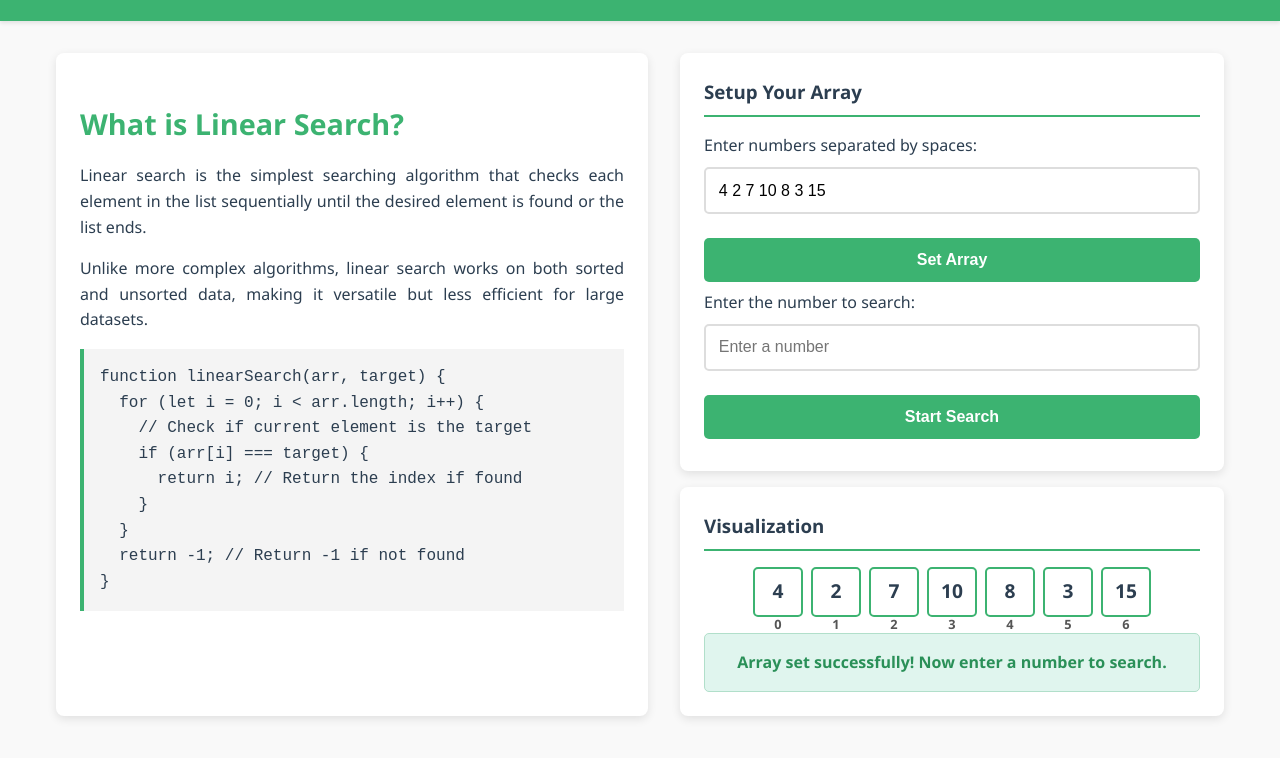
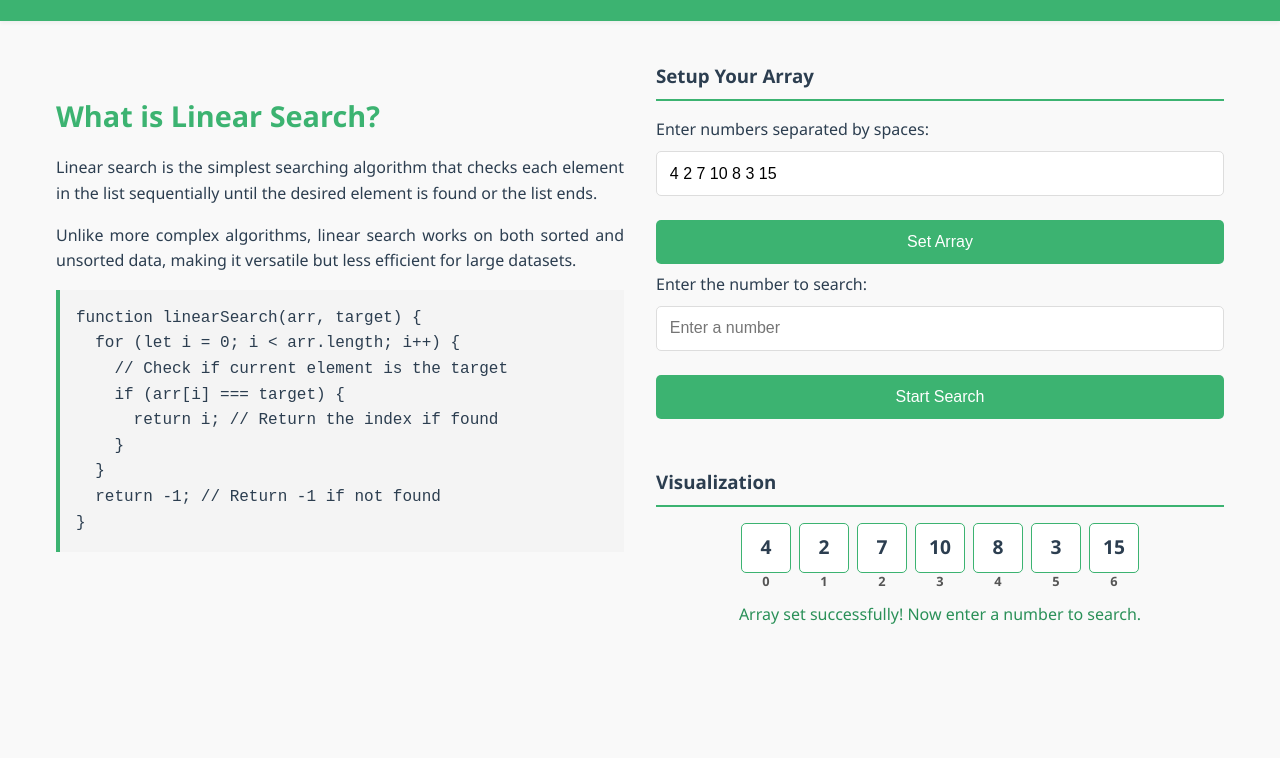
Before and after one commit to jezielmeniano/LinearSearch, a plain HTML site: page index.html in a window 1280 px wide. Shown: the part 106-864 px from the top of the page. After the commit the page ends 818 px from the top, so only its background shows below. Drawn offline with Linux system fonts and the light colour scheme.

Commit message:
Update index.html

```diff
--- a/index.html
+++ b/index.html
@@ -12,7 +12,7 @@
             --light-mint: #e0f5ee;
             --light: #ecf0f1;
             --dark: #34495e;
-            --shadow: rgba(0, 0, 0, 0.1);
+            --shadow: rgba(0, 0, 0, 0.05);
         }
 
         * {
@@ -80,10 +80,7 @@
         .info-section {
             flex: 1;
             min-width: 300px;
-            background: white;
-            border-radius: 8px;
-            padding: 1.5rem;
-            box-shadow: 0 3px 10px var(--shadow);
+            padding: 1rem 0;
         }
 
         .info-section p {
@@ -106,17 +103,14 @@
             min-width: 300px;
             display: flex;
             flex-direction: column;
-            gap: 1rem;
+            gap: 1.5rem;
         }
 
-        .input-box, .output-box {
-            background: white;
-            border-radius: 8px;
-            padding: 1.5rem;
-            box-shadow: 0 3px 10px var(--shadow);
+        .input-area, .output-area {
+            padding: 0.5rem 0;
         }
 
-        .input-box h3, .output-box h3 {
+        h3 {
             color: var(--primary);
             margin-bottom: 1rem;
             padding-bottom: 0.5rem;
@@ -127,7 +121,7 @@
             width: 100%;
             padding: 0.8rem;
             margin: 0.5rem 0 1rem;
-            border: 2px solid #ddd;
+            border: 1px solid #ddd;
             border-radius: 5px;
             font-size: 1rem;
             transition: border-color 0.3s;
@@ -145,7 +139,7 @@
             padding: 0.8rem 1.5rem;
             border-radius: 5px;
             font-size: 1rem;
-            font-weight: 600;
+            font-weight: 500;
             cursor: pointer;
             transition: all 0.3s;
             display: block;
@@ -156,7 +150,7 @@
         button:hover {
             background: #2a9058;
             transform: translateY(-2px);
-            box-shadow: 0 3px 5px var(--shadow);
+            box-shadow: 0 2px 4px var(--shadow);
         }
 
         /* Array visualization */
@@ -175,7 +169,7 @@
             align-items: center;
             justify-content: center;
             background: white;
-            border: 2px solid var(--mint);
+            border: 1px solid var(--mint);
             border-radius: 5px;
             font-weight: bold;
             font-size: 1.2rem;
@@ -207,8 +201,8 @@
         }
 
         #message {
-            font-weight: bold;
-            padding: 1rem;
+            font-weight: 500;
+            padding: 0.8rem;
             margin-top: 1rem;
             text-align: center;
             border-radius: 5px;
@@ -216,21 +210,15 @@
         }
 
         #message.success {
-            background: #d4edda;
             color: #155724;
-            border: 1px solid #c3e6cb;
         }
 
         #message.error {
-            background: #f8d7da;
             color: #721c24;
-            border: 1px solid #f5c6cb;
         }
 
         #message.info {
-            background: #e0f5ee;
             color: #2a9058;
-            border: 1px solid #b1dfca;
         }
 
         /* Animations */
@@ -289,7 +277,7 @@
             </section>
 
             <section class="demo-section">
-                <div class="input-box">
+                <div class="input-area">
                     <h3>Setup Your Array</h3>
                     <p>Enter numbers separated by spaces:</p>
                     <input type="text" id="numbersInput" placeholder="e.g. 5 8 12 23 45">
@@ -300,7 +288,7 @@
                     <button id="searchBtn">Start Search</button>
                 </div>
 
-                <div class="output-box">
+                <div class="output-area">
                     <h3>Visualization</h3>
                     <div class="array-container" id="arrayContainer"></div>
                     <div id="message" class="info">Enter your array and target value to begin</div>
```
